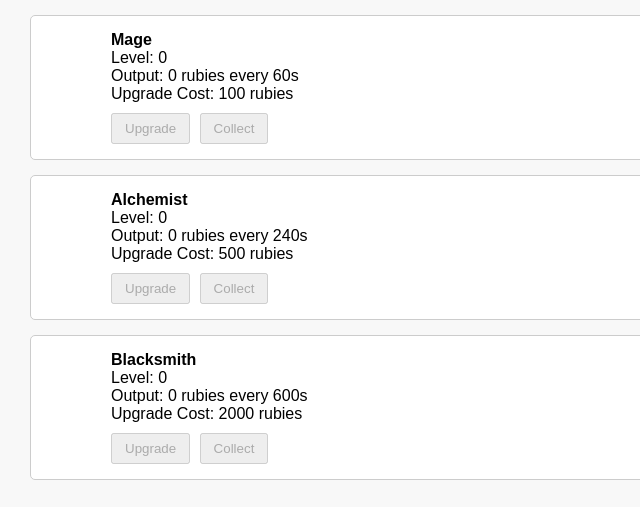
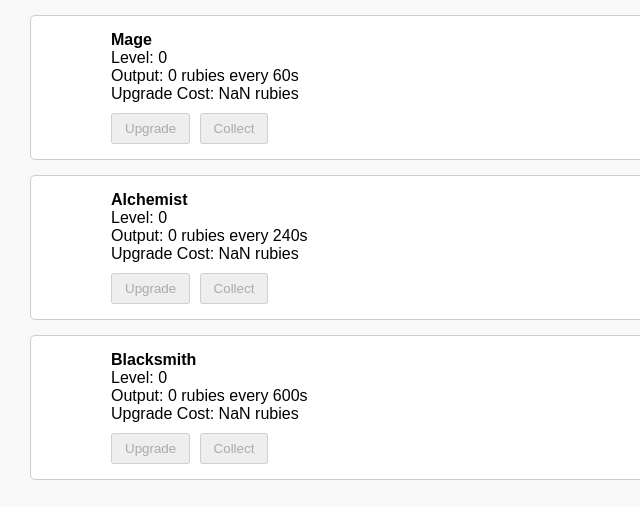
Before and after one commit to Ampharel/rig-testing, a plain HTML site: page index.html in a window 1280 px wide. Shown: the part 290-797 px from the top of the page, 0-640 px from the left. Drawn offline with Linux system fonts and the light colour scheme.

Commit message:
Update index.html

```diff
--- a/index.html
+++ b/index.html
@@ -102,18 +102,23 @@
       return b.level > 0 ? b.baseOutput * b.level : 0;
     }
 
-    function getUpgradeCost(b) {
-      if (b.name === "Mine") {
+      const UPGRADE_CYCLE_COSTS = {
+        "Mine":    [0.5, 2, 5, 8, 12, 17, 23, 30, 38, 47, 57, 68, 80, 93],
+        "Mage":    [2, 5, 9, 14, 20, 27, 35, 44, 54, 65, 77, 90, 104, 119],
+        "Alchemist": [5, 10, 18, 28, 40, 54, 70, 88, 108, 130, 154, 180, 208, 238],
+        "Blacksmith": [10, 20, 35, 55, 80, 110, 145, 185, 230, 280, 335, 395, 460, 530]
+      };
+
+      function getUpgradeCost(b) {
         const level = b.level;
         if (level >= 15) return Infinity;
-        const cycleCost = MINE_CYCLE_COSTS[level - 1];
-        return Math.round(cycleCost * b.baseOutput);
-      } else {
-        return b.level > 0
-          ? Math.floor(b.baseCost * Math.pow(1.5, b.level - 1))
-          : b.baseCost;
+
+        const cycleCosts = UPGRADE_CYCLE_COSTS[b.name];
+        if (!cycleCosts) return Infinity;
+
+        const cycles = cycleCosts[level - 1]; // level 1 → index 0
+        return Math.round(cycles * b.baseOutput);
       }
-    }
 
     function createTimerSVG(percent, timeLeft) {
       const radius = 20;
```
